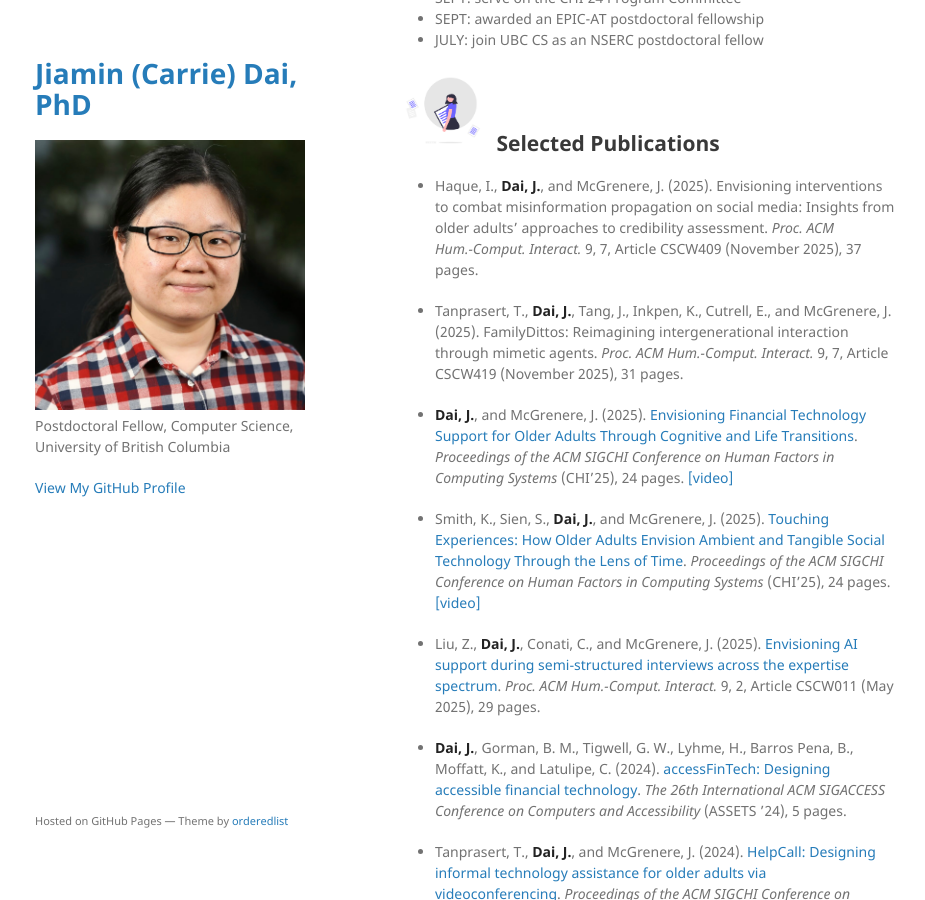
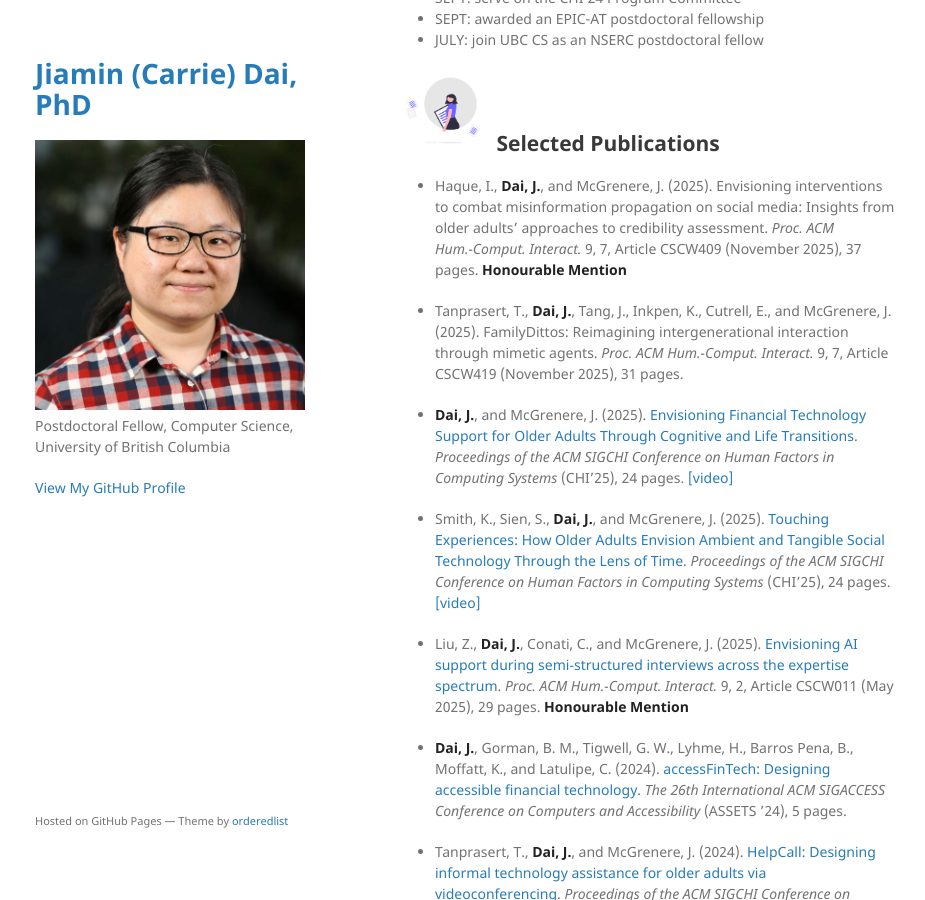
Before and after one commit to jiamin-dai/jiamin-dai.github.io, a Jekyll site: the page built from index.md, in a window 1280 px wide and 900 px high, scrolled down 1822 px. Shown: the whole window, without its empty margins (175-1100 px from the left). Built offline with Jekyll 4.4.1, drawn with Linux system fonts in a browser that asks for light colours; our own code applies the rules of GitHub Pages for plain Markdown files.

Commit message:
Update index.md

```diff
--- a/index.md
+++ b/index.md
@@ -81,7 +81,7 @@ Text can be **bold**, _italic_, or ~~strikethrough~~.
 
 *  Haque, I., **Dai, J.**, and McGrenere, J. (2025). Envisioning interventions to combat misinformation propagation on social media:
 Insights from older adults’ approaches to credibility assessment. _Proc. ACM Hum.‑Comput. Interact._ 9, 7, Article CSCW409 (November
-2025), 37 pages.
+2025), 37 pages. **Honourable Mention**
 
 *  Tanprasert, T., **Dai, J.**, Tang, J., Inkpen, K., Cutrell, E., and McGrenere, J. (2025). FamilyDittos: Reimagining intergenerational
 interaction through mimetic agents. _Proc. ACM Hum.‑Comput. Interact._ 9, 7, Article CSCW419 (November 2025), 31 pages.
@@ -90,7 +90,7 @@ interaction through mimetic agents. _Proc. ACM Hum.‑Comput. Interact._ 9, 7, A
 
 *   Smith, K., Sien, S., **Dai, J.**, and McGrenere, J. (2025). [Touching Experiences: How Older Adults Envision Ambient and Tangible Social Technology Through the Lens of Time](https://dl.acm.org/doi/10.1145/3706598.3714302). _Proceedings of the ACM SIGCHI Conference on Human Factors in Computing Systems_ (CHI’25), 24 pages. [[video]](https://www.youtube.com/watch?v=TLm-d9Cc0KI&ab_channel=ACMSIGCHI)
 
-*   Liu, Z., **Dai, J.**, Conati, C., and McGrenere, J. (2025). [Envisioning AI support during semi‑structured interviews across the expertise spectrum](https://dl.acm.org/doi/10.1145/3710909). _Proc. ACM Hum.‑Comput. Interact._ 9, 2, Article CSCW011 (May 2025), 29 pages.
+*   Liu, Z., **Dai, J.**, Conati, C., and McGrenere, J. (2025). [Envisioning AI support during semi‑structured interviews across the expertise spectrum](https://dl.acm.org/doi/10.1145/3710909). _Proc. ACM Hum.‑Comput. Interact._ 9, 2, Article CSCW011 (May 2025), 29 pages. **Honourable Mention**
 
 *   **Dai, J.**, Gorman, B. M., Tigwell, G. W., Lyhme, H., Barros Pena, B., Moffatt, K., and Latulipe, C. (2024). <a href="https://dl.acm.org/doi/10.1145/3663548.3688551">accessFinTech: Designing accessible financial technology</a>. _The 26th International ACM SIGACCESS Conference on Computers and Accessibility_ (ASSETS ’24), 5 pages.
 
```
